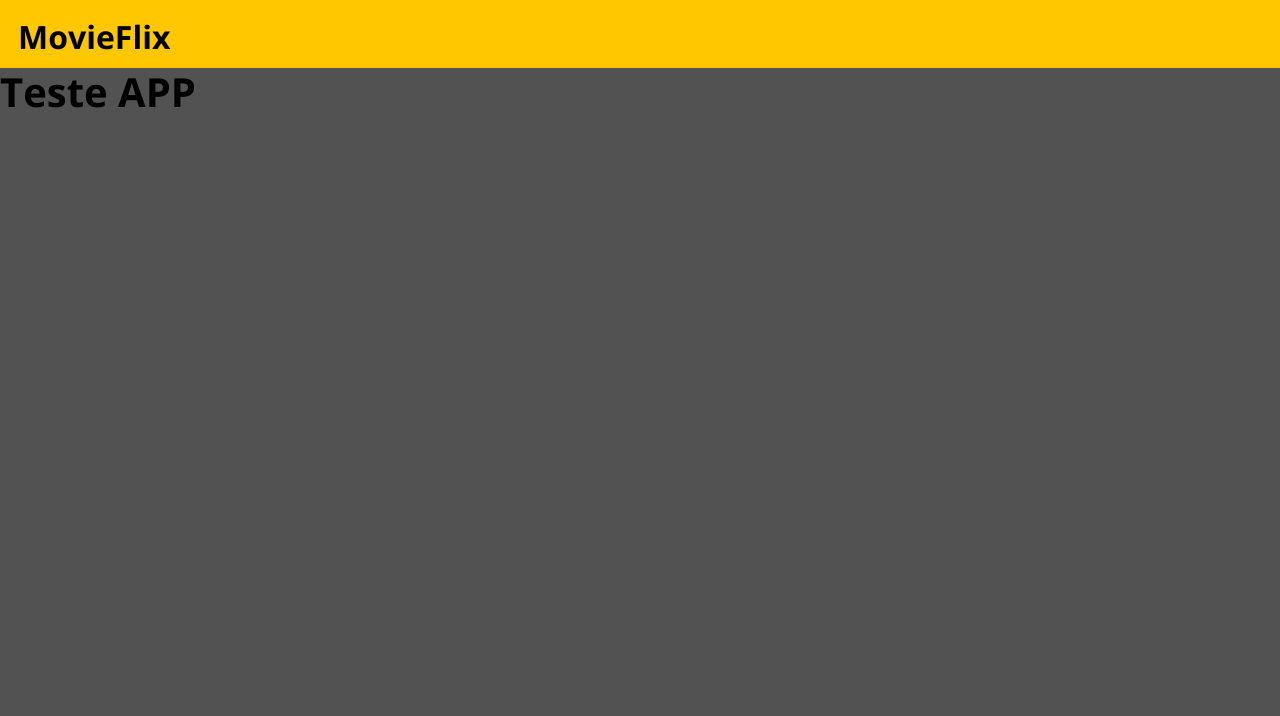
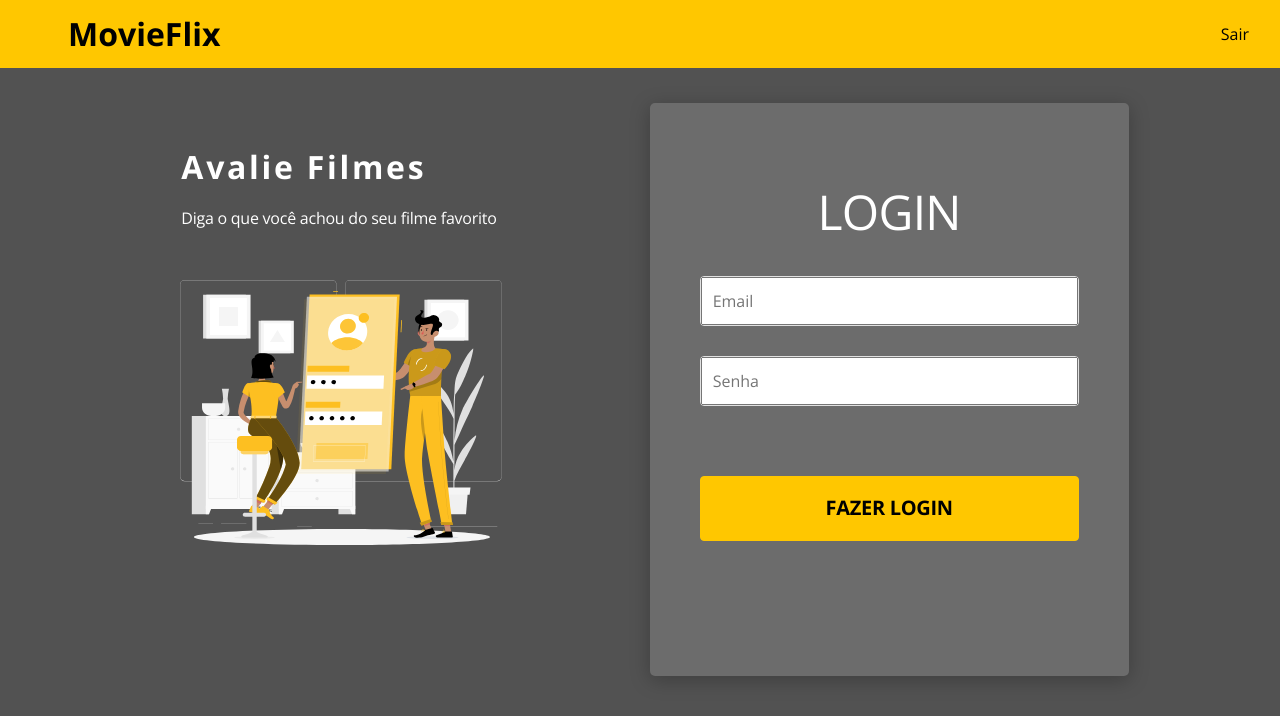
Before and after one commit to auriceliof/devsuperior-react-03, a React (Create React App) app in the folder desafiomovieflix/frontend/: page / in a window 1280 px wide. Shown: the top 716 px of the page. Built offline with nearby package versions, Linux system fonts and the light colour scheme; the HTML template or start-up script is replaced by a standard one.

Commit message:
Page Home

```diff
--- a/desafiomovieflix/frontend/src/App.css
+++ b/desafiomovieflix/frontend/src/App.css
@@ -3,3 +3,21 @@
 * {
     font-family: 'Open Sans';
 }
+
+.base-card {
+    background-color: #6C6C6C;
+    box-shadow: 0 4px 20px rgba(0, 0, 0, 0.25);
+    border-radius: 5px;
+}
+
+.base-input {
+    border-radius: 4px;
+    font-size: 1em;
+    color: #9E9E9E;
+    border: 1px solid #E1E1E1;
+    height: 50px;
+}
+
+.base-input::placeholder {
+    color: #263238
+}
--- a/desafiomovieflix/frontend/src/App.tsx
+++ b/desafiomovieflix/frontend/src/App.tsx
@@ -1,14 +1,10 @@
 import './App.css';
 import './assets/styles/custom.scss';
-import Navbar from 'components/Navbar';
+import Home from 'pages/Home';
 
 function App() {
   return (
-    <>
-      <Navbar />
-
-      <h1>Teste APP</h1>
-    </>
+    <Home />
   );
 }
 
--- /dev/null
+++ b/desafiomovieflix/frontend/src/components/ButtonIcon/index.tsx
@@ -0,0 +1,16 @@
+import './styles.css';
+
+type Props = {
+  text: string;
+};
+
+const ButtonIcon = ({ text }: Props) => {
+  return (
+    <div className="btn-container">
+      <button className="btn btn-primary">
+        <h6>{text}</h6>
+      </button>
+    </div>
+  );
+};
+export default ButtonIcon;
--- /dev/null
+++ b/desafiomovieflix/frontend/src/components/ButtonIcon/styles.css
@@ -0,0 +1,12 @@
+.btn-container button {
+    width: 100%;
+    height: 65px;
+    border-radius: 4px;
+}
+
+.btn h6 {
+    font-size: 20px;
+    font-weight: 700;
+    text-transform: uppercase;
+    letter-spacing: -0.015em;
+}
--- a/desafiomovieflix/frontend/src/components/Navbar/styles.css
+++ b/desafiomovieflix/frontend/src/components/Navbar/styles.css
@@ -1,10 +1,11 @@
 .navbar-nav-container {
     display: flex;
     justify-content: space-between;
+    align-items: center;
     height: 68px;
     padding: 18px;
 }
 
-.btn-navbar {
-    display:  none;
+.navbar-nav-container h2 {
+    margin-left: 50px;
 }
--- /dev/null
+++ b/desafiomovieflix/frontend/src/pages/Home/Login/index.tsx
@@ -0,0 +1,25 @@
+import ButtonIcon from "components/ButtonIcon";
+import './styles.css'
+
+const Login = () => {
+    return (
+        <div className="base-card login-card">
+            <div>
+                <h1>LOGIN</h1>
+            </div>
+            <div>
+                <div className="base-input">
+                    <input type="text" placeholder="Email" />
+                </div>
+                <div className="base-input">
+                    <input type="text" placeholder="Senha"/>
+                </div>
+            </div>
+            <div className="btn-Login">
+                <ButtonIcon text="fazer login"/>
+            </div>
+        </div>
+    );
+};
+
+export default Login;
--- /dev/null
+++ b/desafiomovieflix/frontend/src/pages/Home/Login/styles.css
@@ -0,0 +1,31 @@
+.login-card {
+    width: 479px;
+    height: 573px;
+    font-size: 16px;
+    padding: 50px;
+}
+
+.login-card h1 {
+    text-align: center;
+    font-size: 3em;
+    font-weight: 400;
+    color: #FFF;
+    letter-spacing: -0.015em;
+    text-transform: uppercase;
+    margin-top: 30px;
+    margin-bottom: 35px;
+}
+
+.base-input {
+    margin-bottom: 30px;
+}
+
+.base-input input {
+    width: 100%;
+    height: 100%;
+    padding: 10px;
+}
+
+.btn-Login {
+    margin-top: 70px;
+}
--- /dev/null
+++ b/desafiomovieflix/frontend/src/pages/Home/index.tsx
@@ -0,0 +1,30 @@
+import Navbar from "components/Navbar"
+import { ReactComponent as MainImage } from 'assets/images/main-image.svg';
+import Login from "./Login";
+import './styles.css'
+
+const Home = () => {
+    return (
+        <>
+            <Navbar />
+            <div className="home-container">
+
+                <div className="home-card-movie">
+                    <div className="home-content-container">
+                        <h1>Avalie Filmes</h1>
+                        <p>Diga o que você achou do seu filme favorito</p>
+                    </div>
+                    <div className="home-image-container">
+                        <MainImage />
+                    </div>
+                </div>
+                <div>
+                    <Login />
+                </div>
+
+            </div>
+        </>
+    );
+};
+
+export default Home;
--- /dev/null
+++ b/desafiomovieflix/frontend/src/pages/Home/styles.css
@@ -0,0 +1,25 @@
+.home-container {
+    display: flex;
+    justify-content: space-evenly;
+    padding: 35px;
+}
+
+.home-card-movie {
+    color: #FFF;
+}
+
+.home-card-movie h1 {
+    font-size: 2em;
+    letter-spacing: 0.085em;
+    margin-top: 45px;
+    margin-left: 30px;
+}
+
+.home-card-movie p {
+    font-size: 1em;
+    width: 320px;
+    letter-spacing: -0.015em;
+    margin-top: 20px;
+    margin-bottom: 50px;
+    margin-left: 30px;
+}
```
Also changed, not shown: desafiomovieflix/frontend/src/assets/images/main-image.svg (added), desafiomovieflix/frontend/src/assets/styles/custom.scss (line endings or trailing spaces).
